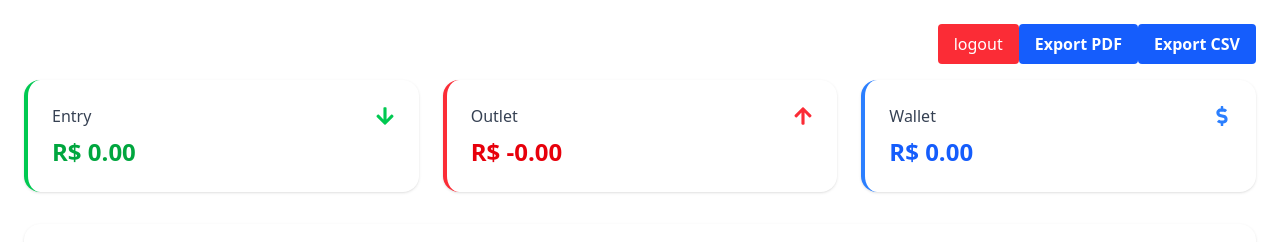
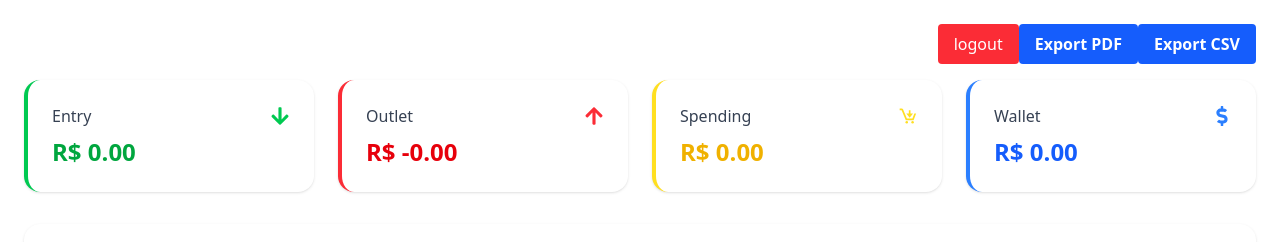
Before and after one commit to Eric6ix/Fincheck, a React (Vite) app in the folder fincheck-frontend/: page /dashboard in a window 1280 px wide. Shown: the top 242 px of the page. Built offline with nearby package versions, Linux system fonts and the light colour scheme; no server answers; sample sign-in values are in the browser's storage.

Commit message:
refactor: enhance SummaryCards component with spending warning; update Dashboard summary calculation logic

```diff
--- a/fincheck-frontend/src/components/SummaryCards.jsx
+++ b/fincheck-frontend/src/components/SummaryCards.jsx
@@ -1,8 +1,17 @@
 import { FaArrowDown, FaArrowUp, FaDollarSign } from "react-icons/fa";
+import { BiCartDownload } from "react-icons/bi";
+const SummaryCards = ({ summary }) => {
 
-const SummaryCards = ({ summary }) => {
+  const spending = (summary.entry || 0) - (summary.outlet || 0);
+  if (spending  < 0) {
+    return (
+      <div className="bg-red-100 text-red-700 p-4 rounded-lg">
+        <p className="font-semibold">Warning: Your spending exceeds your entry!</p>
+      </div>
+    );
+  }
   return (
-    <div className="grid grid-cols-1 md:grid-cols-3 gap-6 mb-8">
+    <div className="grid grid-cols-1 md:grid-cols-4 gap-6 mb-8">
       <div className="bg-white rounded-2xl shadow p-6 border-l-4 border-green-500">
         <div className="flex items-center justify-between">
           <p className="text-gray-700 font-medium">Entry</p>
@@ -23,6 +32,16 @@ const SummaryCards = ({ summary }) => {
         </h2>
       </div>
 
+      <div className="bg-white rounded-2xl shadow p-6 border-l-4 border-yellow-300">
+        <div className="flex items-center justify-between">
+          <p className="text-gray-700 font-medium">Spending</p>
+          <BiCartDownload  className="text-yellow-300 text-xl" />
+        </div>
+        <h2 className="text-2xl font-bold text-yellow-500 mt-2">
+          R$ {(spending || 0).toFixed(2)}
+        </h2>
+      </div>
+
       <div className="bg-white rounded-2xl shadow p-6 border-l-4 border-blue-500">
         <div className="flex items-center justify-between">
           <p className="text-gray-700 font-medium">Wallet</p>
--- a/fincheck-frontend/src/pages/Dashboard.jsx
+++ b/fincheck-frontend/src/pages/Dashboard.jsx
@@ -26,7 +26,7 @@ const Dashboard = () => {
     fetchData();
   }, []);
 
-
+  // CALCULATE SUMMARY
   useEffect(() => {
     const fetchCalculade = async () => {
       const data = await fetchTransactionsUtil();
@@ -35,6 +35,7 @@ useEffect(() => {
     };
 
     fetchCalculade();
+
   }, []);
 
 
```
Lines whose indentation alone changed are shown as unchanged.
